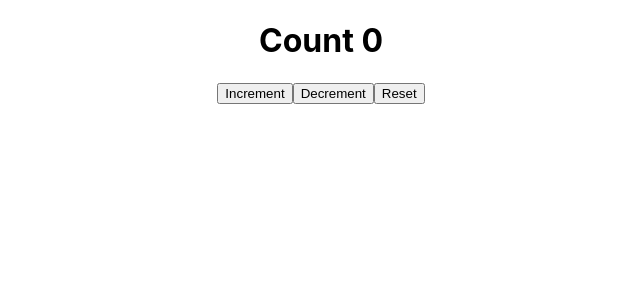
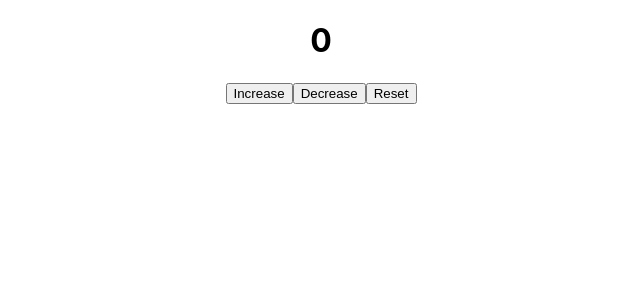
Before and after one commit to pradeepkumar724/ReactHooks, a React (Create React App) app: page / in a window 1280 px wide. Shown: the top 300 px of the page, without its empty margins (319-959 px from the left). Built offline with nearby package versions, Linux system fonts and the light colour scheme.

Commit message:
ReducerOne

```diff
--- a/src/components/ReducerCountOne.js
+++ b/src/components/ReducerCountOne.js
@@ -1,26 +1,25 @@
 import React, { useReducer } from "react";
 
-const initialState = 0;
+const initialValue = 0;
 const reducer = (state, action) => {
   switch (action) {
-    case "increment":
+    case "increase":
       return state + 1;
-    case "decrement":
+    case "decrease":
       return state - 1;
     case "reset":
-      return initialState;
+      return initialValue;
     default:
       return state;
   }
 };
-
 function ReducerCountOne() {
-  const [count, dispatch] = useReducer(reducer, initialState);
+  const [count, dispatch] = useReducer(reducer, initialValue);
   return (
     <div>
-      <h1>Count {count}</h1>
-      <button onClick={() => dispatch("increment")}>Increment</button>
-      <button onClick={() => dispatch("decrement")}>Decrement</button>
+      <h1>{count}</h1>
+      <button onClick={() => dispatch("increase")}>Increase</button>
+      <button onClick={() => dispatch("decrease")}>Decrease</button>
       <button onClick={() => dispatch("reset")}>Reset</button>
     </div>
   );
```
